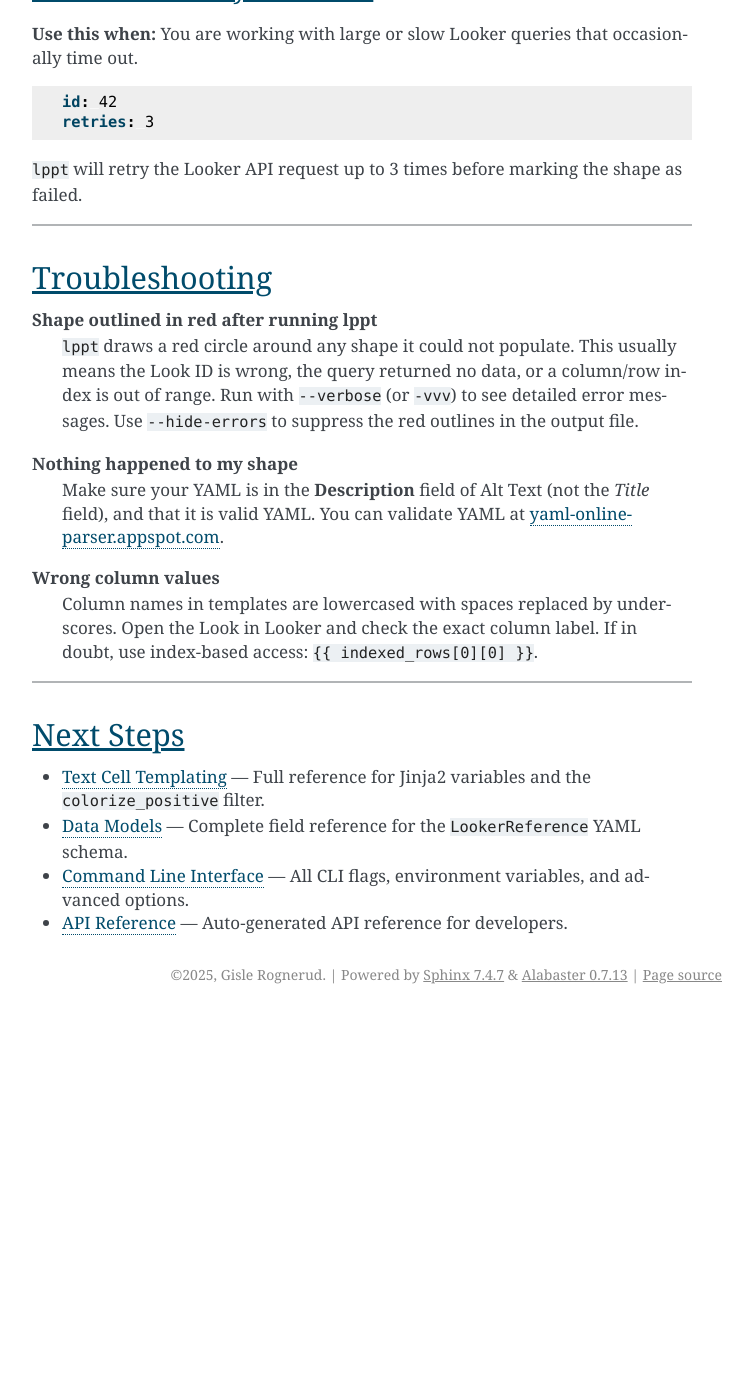
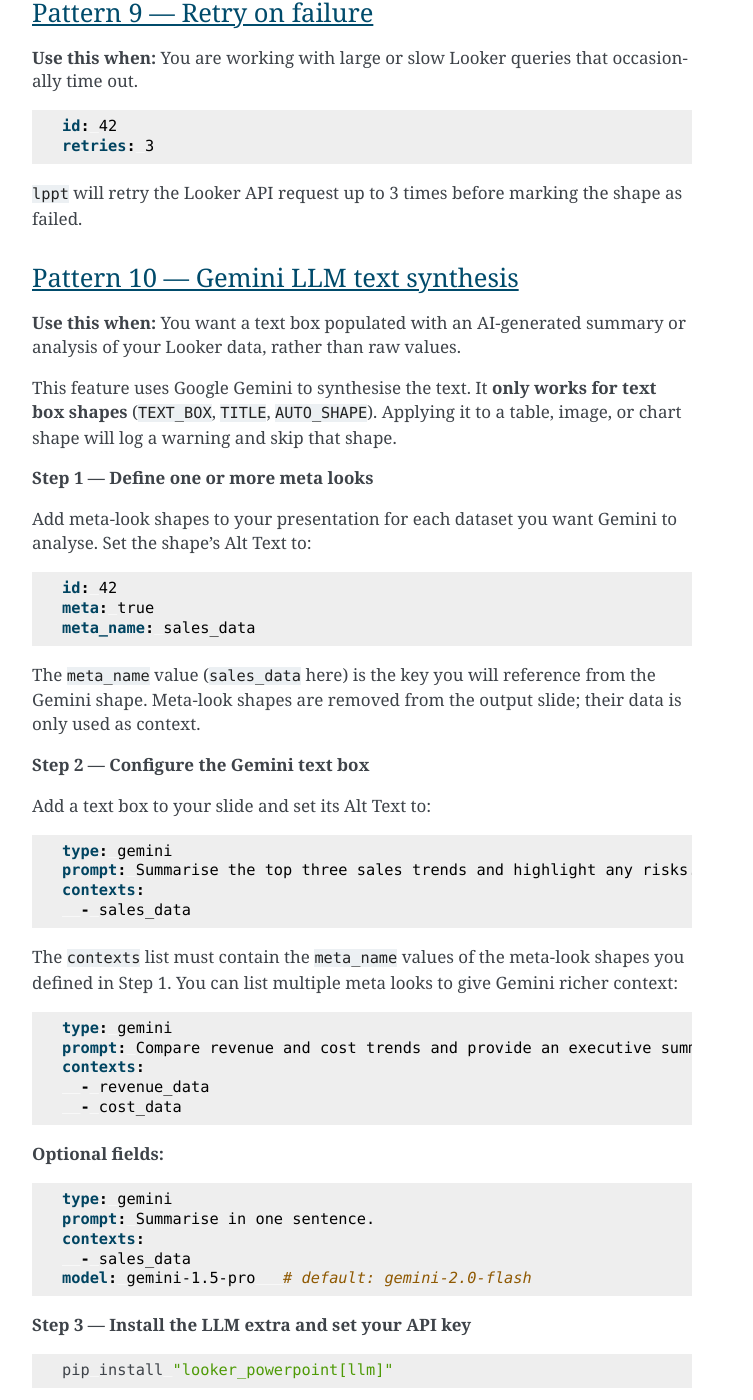
Before and after one commit to rognerud/looker-powerpoint, a Sphinx documentation site: the page built from docs/getting_started.rst, in a window 1280 px wide and 1400 px high, scrolled down 8560 px. Shown: the whole window, without its empty margins (388-1141 px from the left). Built offline with Sphinx 7.4.7, drawn with Linux system fonts in a browser that asks for light colours; before the commit the page ends 9574 px from its top, so only the background shows below that; some of the changed text lies outside the part shown.

Commit message:
feat: add Gemini LLM text synthesizer as alt-text config
Co-authored-by: rognerud <16985299+rognerud@users.noreply.github.com>

```diff
--- a/docs/getting_started.rst
+++ b/docs/getting_started.rst
@@ -342,6 +342,99 @@ time out.
 ``lppt`` will retry the Looker API request up to 3 times before marking the shape as
 failed.
 
+
+Pattern 10 — Gemini LLM text synthesis
+~~~~~~~~~~~~~~~~~~~~~~~~~~~~~~~~~~~~~~~
+
+**Use this when:** You want a text box populated with an AI-generated summary or
+analysis of your Looker data, rather than raw values.
+
+This feature uses Google Gemini to synthesise the text.  It **only works for text
+box shapes** (``TEXT_BOX``, ``TITLE``, ``AUTO_SHAPE``).  Applying it to a table,
+image, or chart shape will log a warning and skip that shape.
+
+**Step 1 — Define one or more meta looks**
+
+Add meta-look shapes to your presentation for each dataset you want Gemini to
+analyse.  Set the shape's Alt Text to:
+
+.. code-block:: yaml
+
+   id: 42
+   meta: true
+   meta_name: sales_data
+
+The ``meta_name`` value (``sales_data`` here) is the key you will reference from
+the Gemini shape.  Meta-look shapes are removed from the output slide; their data
+is only used as context.
+
+**Step 2 — Configure the Gemini text box**
+
+Add a text box to your slide and set its Alt Text to:
+
+.. code-block:: yaml
+
+   type: gemini
+   prompt: Summarise the top three sales trends and highlight any risks.
+   contexts:
+     - sales_data
+
+The ``contexts`` list must contain the ``meta_name`` values of the meta-look shapes
+you defined in Step 1.  You can list multiple meta looks to give Gemini richer
+context:
+
+.. code-block:: yaml
+
+   type: gemini
+   prompt: Compare revenue and cost trends and provide an executive summary.
+   contexts:
+     - revenue_data
+     - cost_data
+
+**Optional fields:**
+
+.. code-block:: yaml
+
+   type: gemini
+   prompt: Summarise in one sentence.
+   contexts:
+     - sales_data
+   model: gemini-1.5-pro   # default: gemini-2.0-flash
+
+**Step 3 — Install the LLM extra and set your API key**
+
+.. code-block:: bash
+
+   pip install "looker_powerpoint[llm]"
+
+Then set your Gemini API key:
+
+.. code-block:: bash
+
+   export GOOGLE_API_KEY="your-api-key"
+
+**Step 4 — Run ``lppt`` as usual**
+
+.. code-block:: bash
+
+   uv run lppt -f my_presentation.pptx
+
+``lppt`` will fetch the meta looks, call Gemini with the data and your prompt, and
+replace the text box content with the AI-generated response while preserving the
+original font and paragraph styling.
+
+.. note::
+
+   If ``google-generativeai`` is not installed, ``lppt`` still runs normally for all
+   other shapes; Gemini synthesis shapes are silently skipped with a warning.  This
+   means the package works without the LLM extra installed.
+
+.. tip::
+
+   If Gemini synthesis fails (e.g. bad API key, quota exceeded), ``lppt`` writes the
+   error message into the text box and draws a red outline around it — the same
+   behaviour as other shape errors.  Use ``--hide-errors`` to suppress the outline.
+
 ----
 
 Troubleshooting
@@ -353,6 +446,9 @@ Troubleshooting
    out of range.  Run with ``--verbose`` (or ``-vvv``) to see detailed error messages.
    Use ``--hide-errors`` to suppress the red outlines in the output file.
 
+   For Gemini shapes specifically, the error message is also written into the text box
+   so you can see exactly what went wrong without needing verbose logging.
+
 **Nothing happened to my shape**
    Make sure your YAML is in the **Description** field of Alt Text (not the *Title*
    field), and that it is valid YAML.  You can validate YAML at
@@ -363,6 +459,16 @@ Troubleshooting
    Open the Look in Looker and check the exact column label. If in doubt, use
    index-based access: ``{{ indexed_rows[0][0] }}``.
 
+**Gemini synthesis shape is skipped with a warning**
+   Make sure ``google-generativeai`` is installed (``pip install looker_powerpoint[llm]``),
+   ``GOOGLE_API_KEY`` or ``GEMINI_API_KEY`` is set, and ``type: gemini`` is set in the
+   **Description** field (not *Title*).
+
+**Context data not found**
+   ``lppt`` logs a warning if a ``meta_name`` listed in ``contexts`` has no
+   corresponding meta-look shape in the presentation.  Check that the ``meta_name``
+   in your meta-look shape's alt text exactly matches the string in ``contexts``.
+
 ----
 
 Next Steps
@@ -370,6 +476,7 @@ Next Steps
 
 * :doc:`templating` — Full reference for Jinja2 variables and the ``colorize_positive``
   filter.
-* :doc:`models` — Complete field reference for the ``LookerReference`` YAML schema.
+* :doc:`models` — Complete field reference for the ``LookerReference`` and
+  ``GeminiConfig`` YAML schemas.
 * :doc:`cli` — All CLI flags, environment variables, and advanced options.
 * :doc:`api` — Auto-generated API reference for developers.
--- a/pyproject.toml
+++ b/pyproject.toml
@@ -17,6 +17,11 @@ dependencies = [
     "deepdiff>=8.6.1",
     "jinja2>=3.1.6",
     "tenacity>=9.1.2",
+]
+
+[project.optional-dependencies]
+llm = [
+    "google-generativeai>=0.8.0",
 ]
 
 [tool.hatch.build.targets.wheel]
```
Also changed, not shown: looker_powerpoint/looker_powerpoint.instructions.md (+28 -4 lines), 7 other files.
